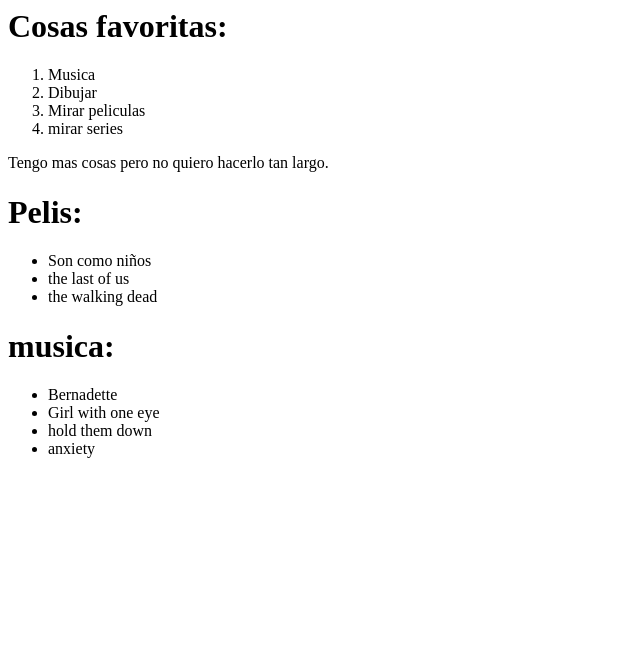
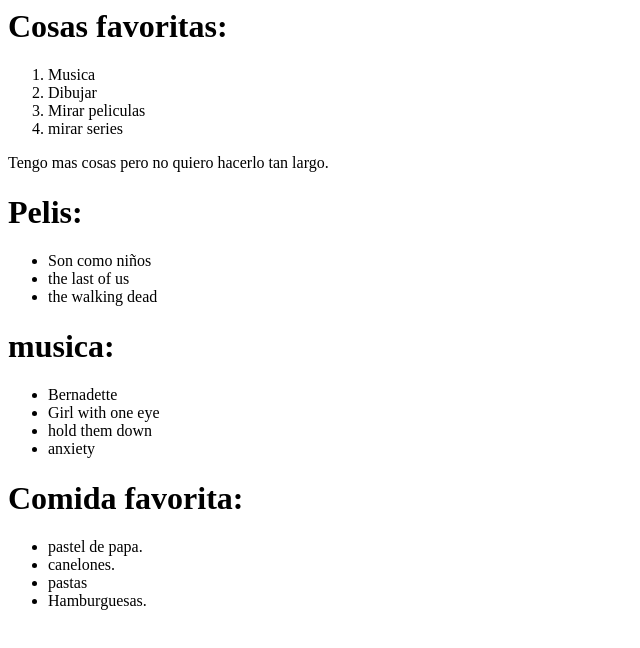
Before and after one commit to Keyla-622/programacion_estatica, a plain HTML site: page practica.html in a window 1280 px wide. Shown: the whole page, without its empty margins (0-640 px from the left). Drawn offline with Linux system fonts and the light colour scheme.

Commit message:
agreg. 3lista a practica.html

```diff
--- a/practica.html
+++ b/practica.html
@@ -40,6 +40,17 @@
             <li>hold them down</li>
             <li>anxiety</li>
         </ul>
+
+        <h1>Comida favorita:</h1>
+
+        <ul>
+
+            <li> pastel de papa.</li>
+            <li> canelones.</li>
+            <li> pastas</li>
+            <li> Hamburguesas.</li>
+
+        </ul>
     </body>
 
 </html>
```
